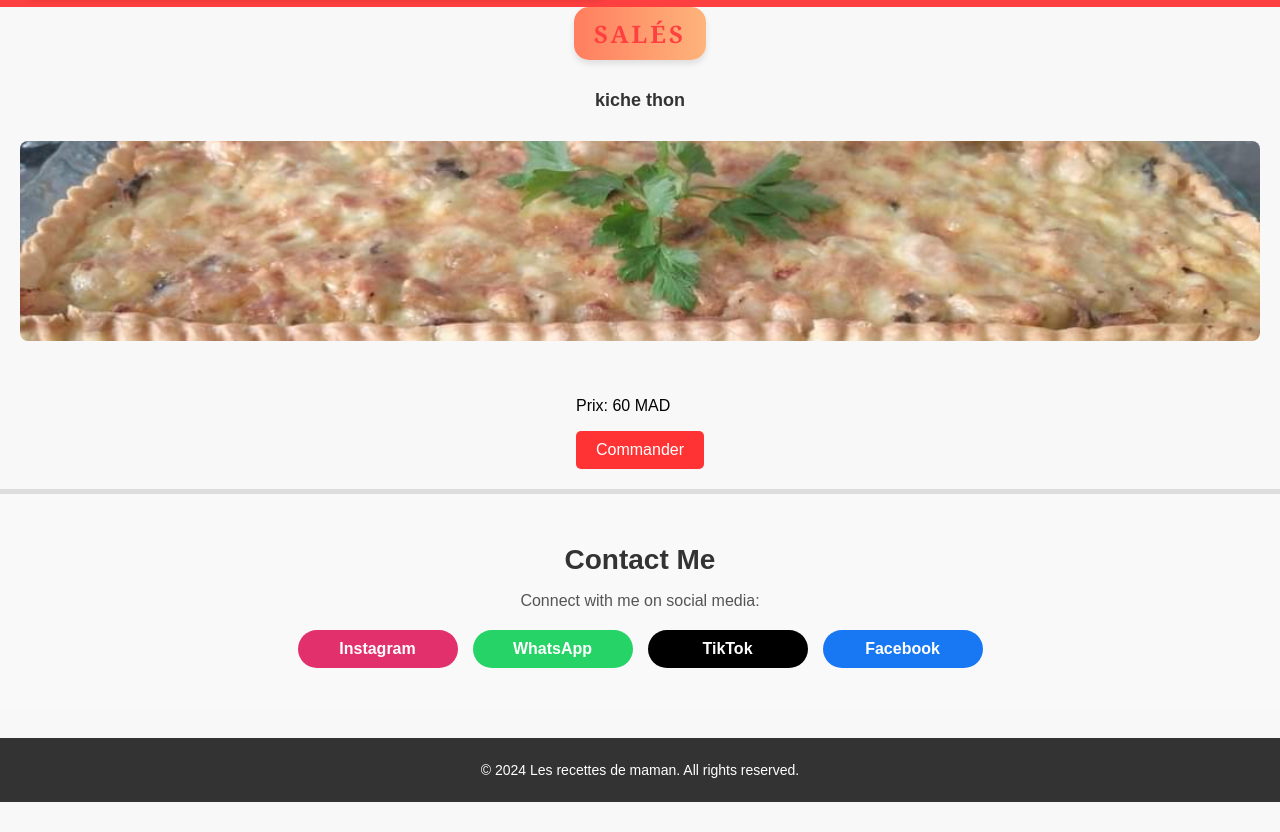
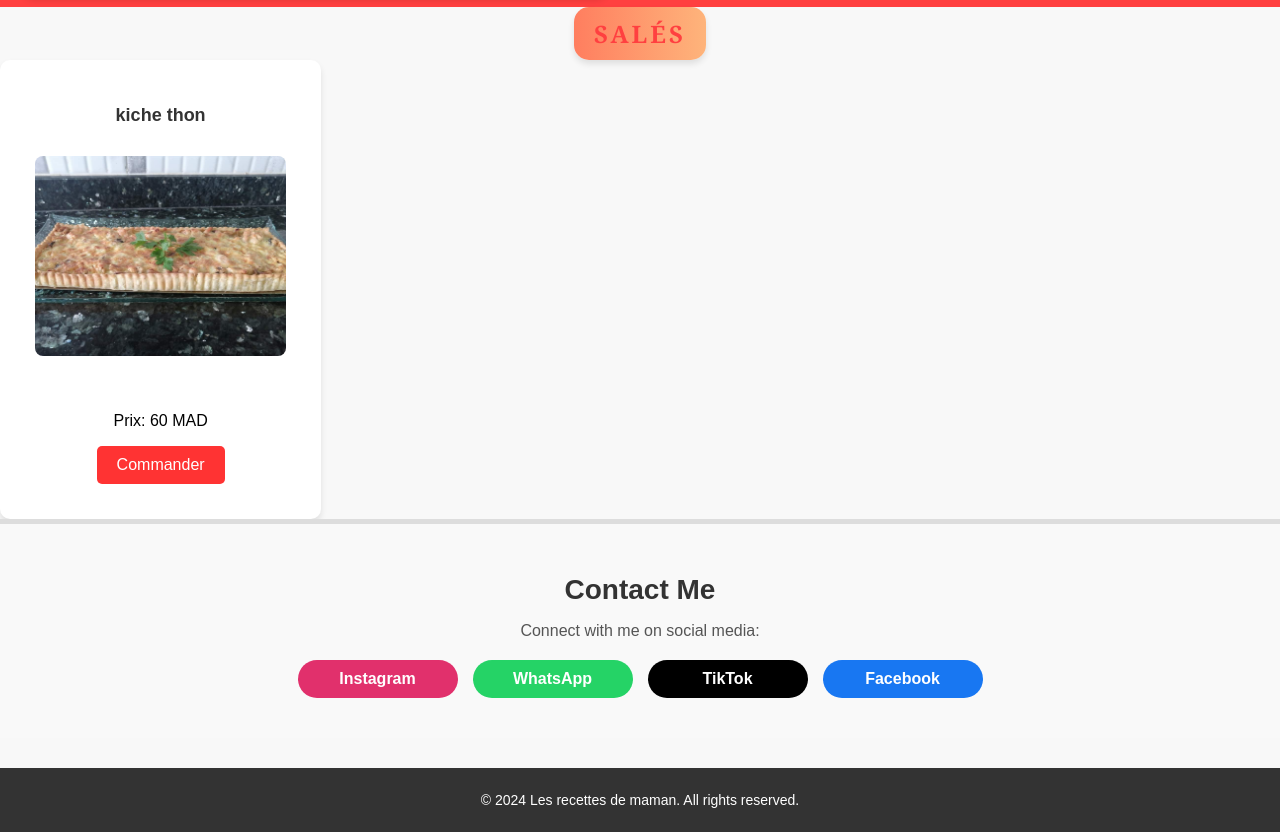
Before and after one commit to adam-t16/LES-RECETTES-DE-MAMAN, a plain HTML site: page sale.html in a window 1280 px wide. Shown: the part 82-914 px from the top of the page. Before the commit the page ends 884 px from the top, so only its background shows below. Drawn offline with Linux system fonts and the light colour scheme.

Commit message:
Update sale.html

```diff
--- a/sale.html
+++ b/sale.html
@@ -32,6 +32,7 @@
     <div class="container">
     <h1>salés</h1>
   </div></CEnter>
+     <article class="recipe">
     <section class="recipes-container">
     <h2 class="recipe-title">kiche thon</h2>
         <img
```
